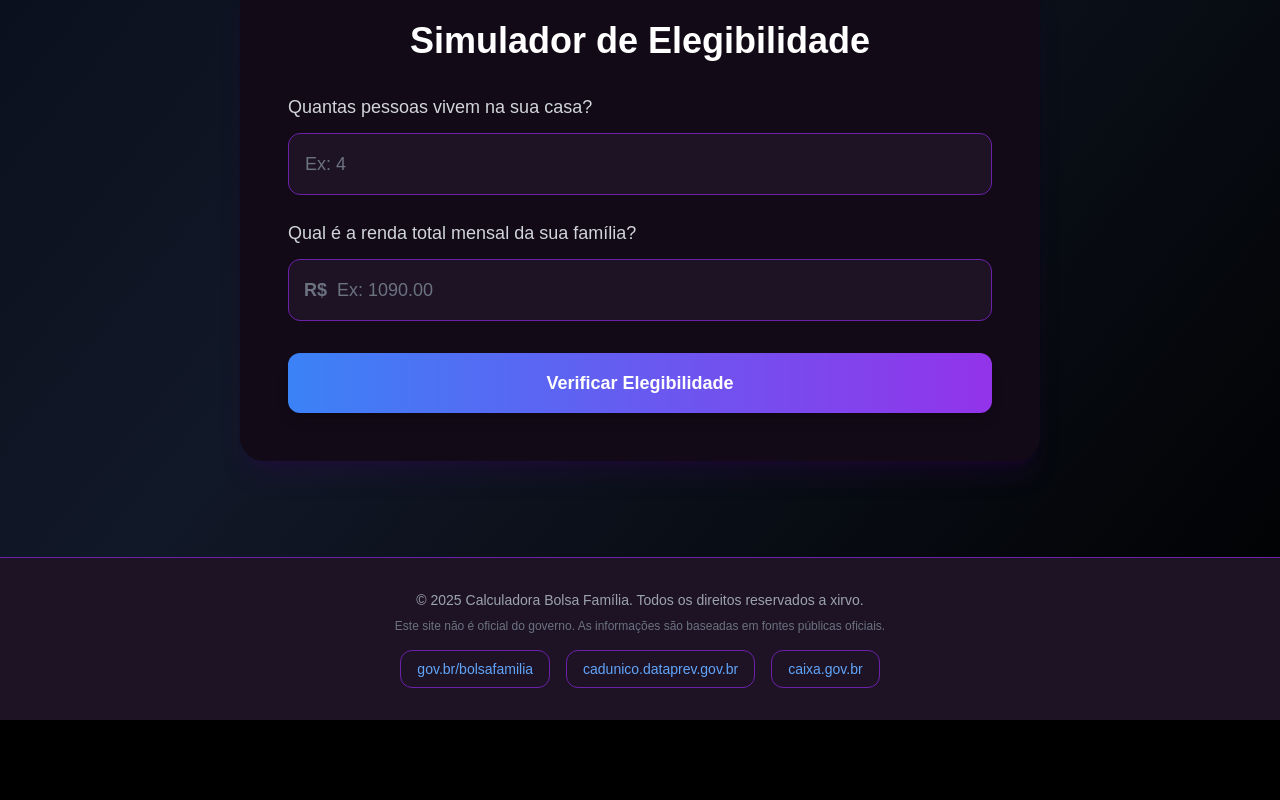
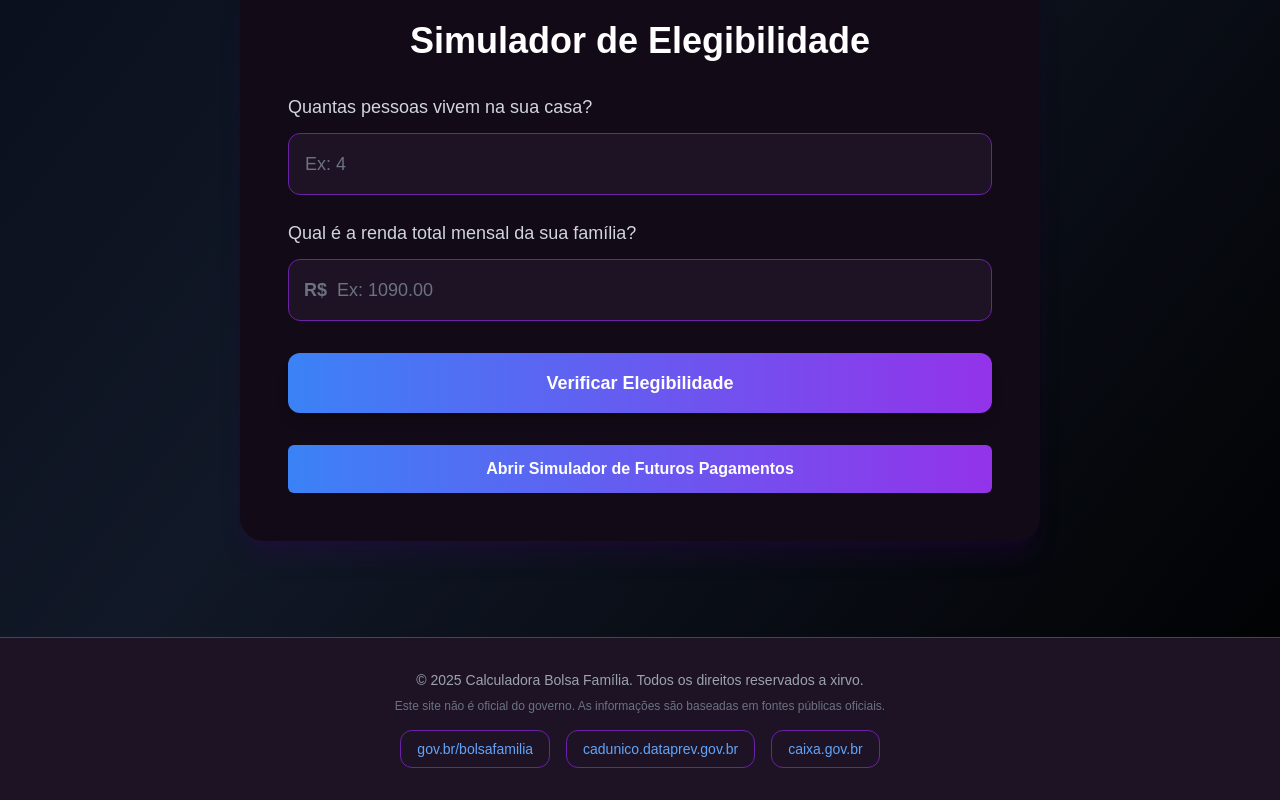
Before and after one commit to samueldsax/bolsa-familia-sim, a React (Vite) app: page / in a window 1280 px wide. Shown: the part 858-1658 px from the top of the page. Before the commit the page ends 1578 px from the top, so only its background shows below. Built offline with nearby package versions, Linux system fonts and the light colour scheme.

Commit message:
atualização do design

```diff
--- a/src/App.tsx
+++ b/src/App.tsx
@@ -1,5 +1,4 @@
-// Salve este código em: my-bolsa-familia-sim/src/App.tsx
-
+// Salve em: src/App.tsx
 import React, { useState } from 'react';
 import Header from './components/Header';
 import Hero from './components/Hero';
@@ -9,26 +8,14 @@ import FuturePaymentSimulator from './components/FuturePaymentSimulator';
 import CalendarPage from './components/CalendarPage';
 import NewsPage from './components/NewsPage';
 
-/**
- * Componente principal da aplicação.
- * Este componente gerencia a navegação entre as diferentes páginas da aplicação
- * usando o estado `currentPage` para simular as rotas.
- *
- * @returns {JSX.Element} O elemento JSX que representa a aplicação completa.
- */
 const App: React.FC = () => {
-  // Estado para controlar a página atual, pode ser 'home', 'simulador', 'calendario' ou 'noticias'
   const [currentPage, setCurrentPage] = useState<'home' | 'simulador' | 'calendario' | 'noticias'>('home');
 
   return (
-    // Container principal com fundo gradiente e a fonte 'Poppins'.
     <div className="min-h-screen bg-gradient-to-br from-gray-950 via-gray-900 to-black text-gray-200 font-poppins flex flex-col items-center antialiased">
-      {/* O Header agora recebe a função para mudar a página */}
       <Header setCurrentPage={setCurrentPage} />
 
-      {/* Área principal de conteúdo com padding generoso para um visual mais limpo. */}
       <main className="flex-grow w-full max-w-4xl px-4 py-12 md:px-8 lg:px-12">
-        {/* Usamos um switch para exibir a página correta com base no estado `currentPage` */}
         {(() => {
           switch (currentPage) {
             case 'home':
@@ -36,13 +23,23 @@ const App: React.FC = () => {
                 <>
                   <Hero />
                   <section className="bg-[#120a16] p-8 md:p-12 rounded-3xl shadow-xl shadow-purple-950/20 mt-12 transform transition-all duration-300 hover:shadow-2xl">
-                    <h2 className="text-3xl md:text-4xl font-bold text-center mb-8 text-white">Simulador de Elegibilidade</h2>
+                    <h2 className="text-3xl md:text-4xl font-bold text-center mb-8 text-white">
+                      Simulador de Elegibilidade
+                    </h2>
                     <Calculator />
+
+                <div className="mt-8 flex justify-center">
+                <button
+                 onClick={() => setCurrentPage('simulador')}
+                className="w-full py-3 rounded-md font-bold text-white bg-gradient-to-r from-blue-500 to-purple-600 hover:from-blue-600 hover:to-purple-700 transition-colors"
+               >
+                Abrir Simulador de Futuros Pagamentos
+               </button>
+               </div>
                   </section>
                 </>
               );
             case 'simulador':
-              // O componente FuturePaymentSimulator só espera a prop `onGoBack`
               return <FuturePaymentSimulator onGoBack={() => setCurrentPage('home')} />;
             case 'calendario':
               return <CalendarPage />;
@@ -54,7 +51,6 @@ const App: React.FC = () => {
         })()}
       </main>
 
-      {/* Renderiza o rodapé */}
       <Footer />
     </div>
   );
```
